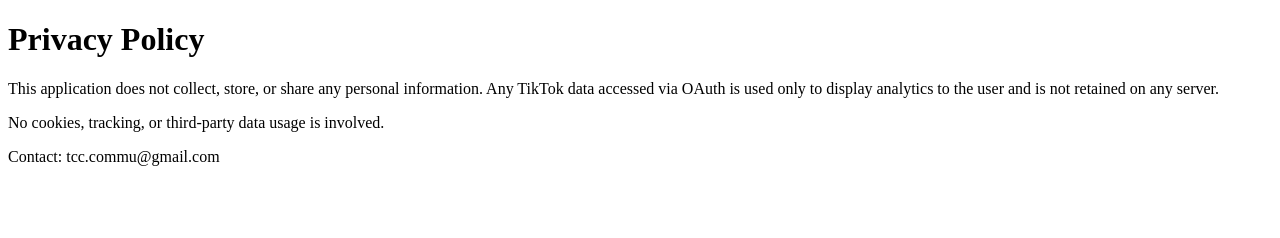
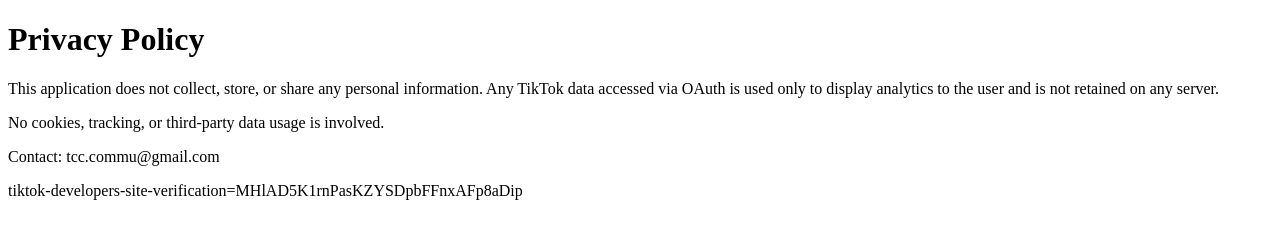
Before and after one commit to kimlim782/policy-term-web-for-TCCThailand, a plain HTML site: page privacy.html in a window 1280 px wide. Drawn offline with Linux system fonts and the light colour scheme.

Commit message:
signature

```diff
--- a/privacy.html
+++ b/privacy.html
@@ -11,5 +11,6 @@ Any TikTok data accessed via OAuth is used only to display analytics to the user
 and is not retained on any server.</p>
 <p>No cookies, tracking, or third-party data usage is involved.</p>
 <p>Contact: tcc.commu@gmail.com</p>
+<p>tiktok-developers-site-verification=MHlAD5K1rnPasKZYSDpbFFnxAFp8aDip</p>
 </body>
 </html>
```
Also changed, not shown: term.html (+1 -0 lines).
